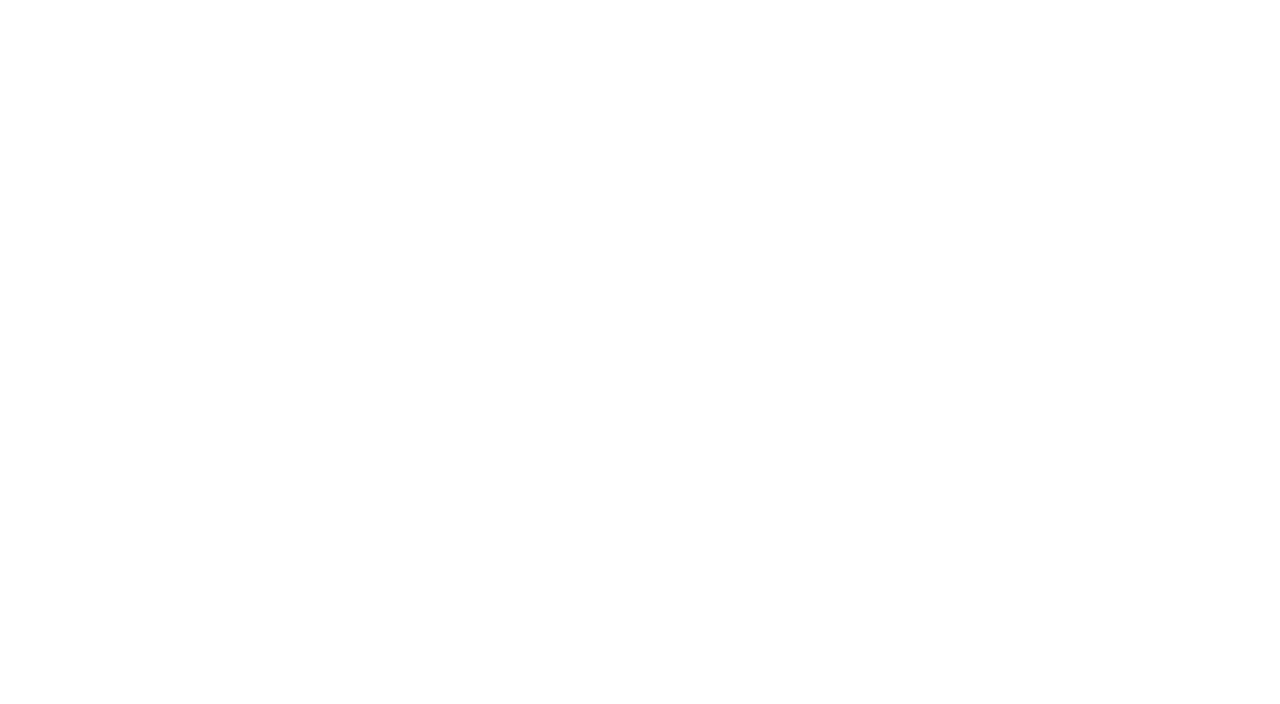
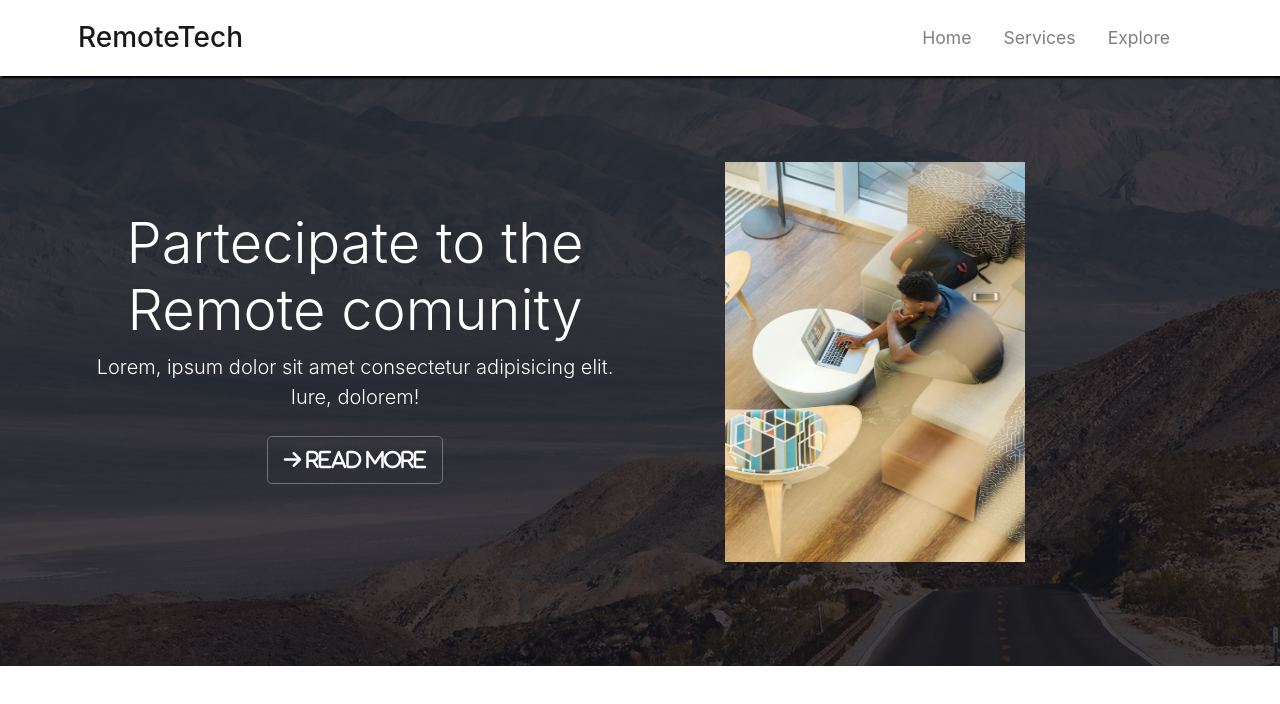
Before and after one commit to TommyM0ntana/Bootstrapize-1, a plain HTML site: page index.html in a window 1280 px wide. Drawn offline with nearby package versions, Linux system fonts and the light colour scheme.

Commit message:
add navbar and showcase

```diff
--- a/index.html
+++ b/index.html
@@ -6,15 +6,9 @@
   <meta name="viewport" content="width=device-width, initial-scale=1.0">
   <meta http-equiv="X-UA-Compatible" content="ie=edge">
   <script src="https://kit.fontawesome.com/e61190632e.js" crossorigin="anonymous"></script>
-
-
   <link rel="stylesheet" href="./css/bootstrap.css">
-
-
-
   <link rel="stylesheet" href="css/style.css">
   <title>RemoteTech</title>
-
 </head>
 
 <body>
@@ -46,13 +40,51 @@
     </div>
   </nav> -->
 
-  <nav class="navbar navbar-expand-md navbar-light fixed-top">
-    <div class="container">
+  <nav class="navbar navbar-expand-md navbar-light bg-white fixed-top">
+    <div class="container p-2">
       <a class='navbar-brand' href="#home">
-
+        <h3 class="d-inline align-middle">RemoteTech</h3>
       </a>
+      <button class="navbar-toggler " data-toggle="collapse" data-target='#navbarc'>
+        <span class="navbar-toggler-icon"></span>
+      </button>
+      <div class="collapse navbar-collapse" id="navbarc">
+        <ul class="navbar-nav ml-auto mx-3">
+          <li class="nav-item px-2">
+            <a class="nav-link" href="#home">Home</a>
+          </li>
+          <li class="nav-item px-2">
+            <a class="nav-link" href="#services">Services</a>
+          </li>
+          <li class="nav-item px-2">
+            <a class="nav-link" href="#Explore">Explore</a>
+          </li>
+        </ul>
+      </div>
     </div>
   </nav>
+
+  <section class="py-5" id="showcase">
+    <div class="primary-overlay text-white">
+      <div class="container mt-5">
+        <div class="row">
+          <div class="col-lg-6 text-center mt-5">
+            <h1 class="display-4 mt-5">Partecipate to the Remote comunity</h1>
+            <p class="lead"> Lorem, ipsum dolor sit amet consectetur adipisicing elit. Iure, dolorem!
+            </p>
+            <a href="" class="btn btn-outline-secondary btn-lg text-white mt-2">
+              <i class="fas fa-arrow-right"> Read More</i>
+            </a>
+          </div>
+          <div class="col-lg-6 ">
+            <img class="img-fluid d-none d-lg-block mt-5" src="./img/main-1.jpg" alt="">
+          </div>
+        </div>
+      </div>
+    </div>
+
+  </section>
+
 
   <!-- <nav class="navbar navbar-expand-lg navbar-light bg-light">
     <a class="navbar-brand" href="#">Navbar</a>
--- a/scss/style.scss
+++ b/scss/style.scss
@@ -0,0 +1,41 @@
+$primary: #324da6;
+
+body {
+  margin-top: 66px;
+  // .primary1 {
+  //   color: #324da6;
+  // }
+}
+.img-fluid {
+
+width: 300px;
+height: 400px;
+margin-left: 70px;
+}
+
+.navbar {
+  box-shadow: 2px 2px 2px black;
+.nav-item {
+  font-size: 1.1rem;
+}
+
+}
+
+.collapse .navbar-nav a.nav-link:hover {
+  box-shadow: inset 0 -1px 0 0 rgb(10, 12, 12);
+
+}
+#showcase {
+position: relative;
+background: url(../img/overlay.jpg);
+min-height: 600px;
+
+.primary-overlay {
+background: rgba(20, 21, 27, 0.8);
+position: absolute;
+top:0;
+left:0;
+width:100%;
+height: 100%;
+ }
+}
```
Also changed, not shown: css/style.css, img/main-1.jpg (added), img/overlay.jpg (added), 1 other file.
